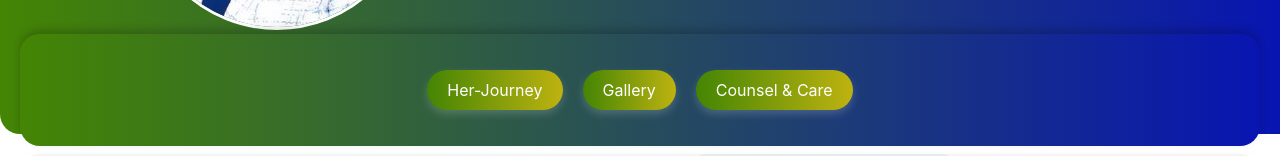
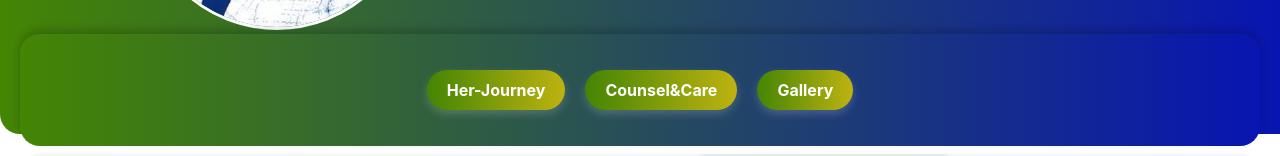
Before and after one commit to Tumbler-UI/revruth-profile2, a React (Create React App) app: page / in a window 1280 px wide. Shown: the part 306-462 px from the top of the page. Built offline with nearby package versions, Linux system fonts and the light colour scheme; grey boxes are pictures that could not be loaded.

Commit message:
Implemented react scrolling feature

```diff
--- a/package.json
+++ b/package.json
@@ -7,7 +7,9 @@
     "cra-template": "1.2.0",
     "react": "^18.2.0",
     "react-dom": "^18.2.0",
+    "react-router-dom": "^7.3.0",
     "react-scripts": "5.0.1",
+    "react-scroll": "^1.9.3",
     "web-vitals": "^2.1.4"
   },
   "scripts": {
--- a/src/App.js
+++ b/src/App.js
@@ -1,20 +1,24 @@
 import React from "react";
+import ScrollToSection from "./components/ScrollToSection";
 import Navbar from "./components/Navbar/Navbar";
 import Gallery from "./components/Gallery/Gallery";
 import Services from "./components/Services/Services";
 import About from "./components/About/About";
 import Footer from "./components/Footer/Footer";
-
+import { BrowserRouter } from "react-router-dom";
 
 const App = () => {
   return (
+    <BrowserRouter>
         <div>
+          <ScrollToSection />
           <Navbar />
           <About />
           <Services />
-      <Gallery/>
+          <Gallery />
           <Footer />
         </div>
+    </BrowserRouter>
   );
 };
 
--- a/src/components/Navbar/Navbar.js
+++ b/src/components/Navbar/Navbar.js
@@ -1,4 +1,5 @@
 import React from "react";
+import { Link } from "react-scroll";
 import "./Navbar.css";
 import profileImg from "../Images/revruth2.jpg";
 
@@ -22,9 +23,15 @@ const Navbar = () => {
 
         <div className="nav-bottom">
           <ul className="nav-links">
-            <li href='#about'>Her-Journey</li>
-            <li href='#gallery'>Gallery</li>
-            <li href='#services'>Counsel & Care</li>
+            <li>
+               <Link to="about" smooth={true} duration={500} className="nav-link">Her-Journey</Link>
+            </li>
+            <li>
+            <Link to="services" smooth={true} duration={500} className="nav-link">Counsel&Care</Link>
+            </li>
+            <li>
+            <Link to="gallery" smooth={true} duration={500} className="nav-link">Gallery</Link>
+            </li>
           </ul>
         </div>
       </div>
--- /dev/null
+++ b/src/components/ScrollToSection.js
@@ -0,0 +1,19 @@
+import { useEffect } from "react";
+import {useLocation} from "react-router-dom";
+
+const ScrollToSection = () => {
+    const { hash } = useLocation();
+
+    useEffect(() => {
+        if (hash) {
+        const element = document.querySelector(hash);
+        if (element) {
+            element.scrollIntoView({ behavior: "smooth" });
+        }
+        }
+    }, [hash]);
+
+    return null; // This component doesn't render anything
+    }
+
+export default ScrollToSection;
```
Also changed, not shown: 1 other file (tests, documents, lock files or other folders). Lines whose indentation alone changed are shown as unchanged.
